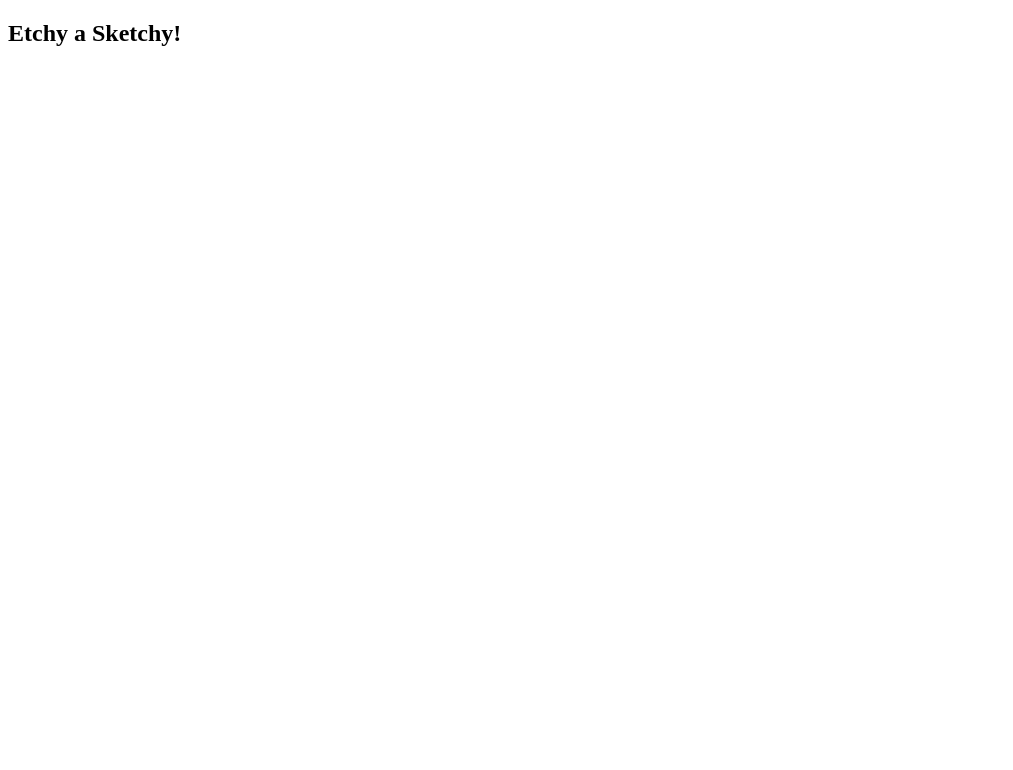
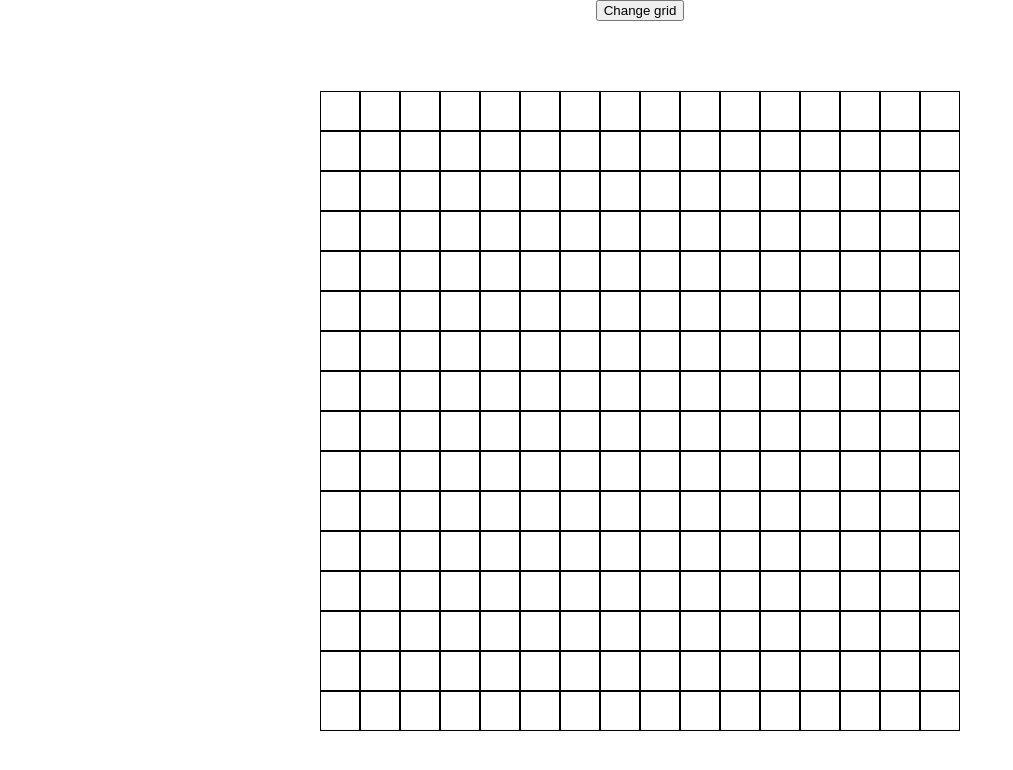
Before and after one commit to JustinSabangan/EtchySketchy, a plain HTML site: page index.html in a window 1280 px wide. Shown: the whole page, without its empty margins (0-1013 px from the left). Drawn offline with Linux system fonts and the light colour scheme.

Commit message:
finalmente

```diff
--- a/ethyskethy.js
+++ b/ethyskethy.js
@@ -0,0 +1,39 @@
+let button = document.createElement('button');
+button.textContent = "Change grid";
+document.body.appendChild(button);
+
+let div = document.querySelector(".container");
+
+button.addEventListener('click', () => {
+    let value = prompt("Combien de carrés ?");
+
+    if (value >= 100) {
+        return;
+    }
+    if (value < 100) {
+        div.innerHTML = "";
+        for (let i = 0; i < value**2; i++) {
+            let secondSquare = document.createElement('div');
+            secondSquare.classList.add("square");
+            secondSquare.style.flexBasis = `calc(100% / ${value})`;
+            div.appendChild(secondSquare);
+
+            secondSquare.addEventListener("mouseenter", () => {
+                secondSquare.style.backgroundColor = "blue";
+            })
+        }
+    }
+})
+
+function grid() {
+    for (let i = 0; i < 256; i++) {
+        let square = document.createElement('div');
+        square.classList.add("square");
+        div.appendChild(square);
+        square.addEventListener("mouseenter", () => {
+            square.style.backgroundColor = "blue";
+        })
+    }
+}
+
+grid();
--- a/index.html
+++ b/index.html
@@ -3,12 +3,13 @@
 <head>
     <meta charset="UTF-8">
     <meta name="viewport" content="width=device-width, initial-scale=1.0">
-    <title>Eth a Sketh</title>
+    <title>Document</title>
     <link rel="stylesheet" href="styles.css">
-    <script src="ethyskethy.js"></script>
+    <script src="ethyskethy.js" defer></script>
 </head>
 <body>
-    <h2>Etchy a Sketchy!</h2>
+
     <div class="container"></div>
+
 </body>
 </html>
--- a/styles.css
+++ b/styles.css
@@ -1,5 +1,23 @@
+html, body {
+    height: 100%;
+    margin: 0;
+    padding: 0;
+    display: flex;
+    flex-direction: column-reverse;
+    align-items: center;
+    box-sizing: border-box;
+}
+
 .container {
-    background-color: blue;
-    width: 67;
-    height: 67;
+    display: flex;
+    flex-wrap: wrap;
+    width: 640px;
+    height: 640px;
+    margin: auto;
 }
+
+.square {
+    border: 1px solid black;
+    box-sizing: border-box;
+    flex: 0 0 calc(100% / 16);
+}
```
